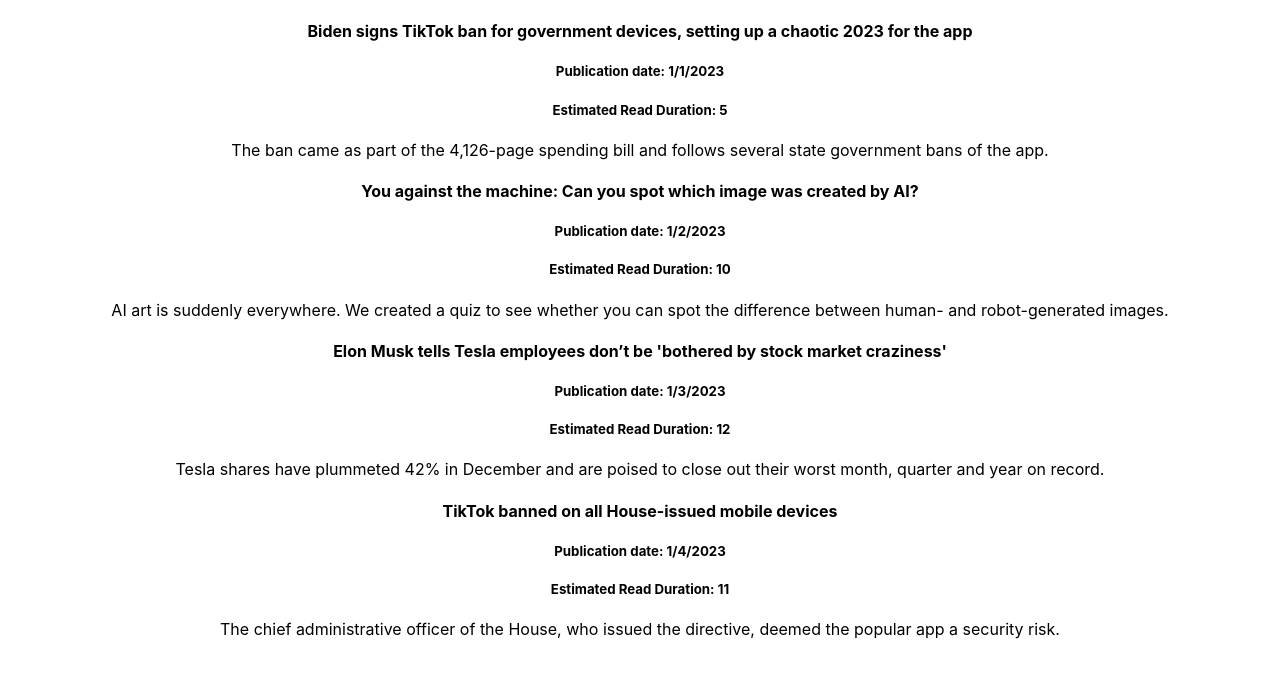
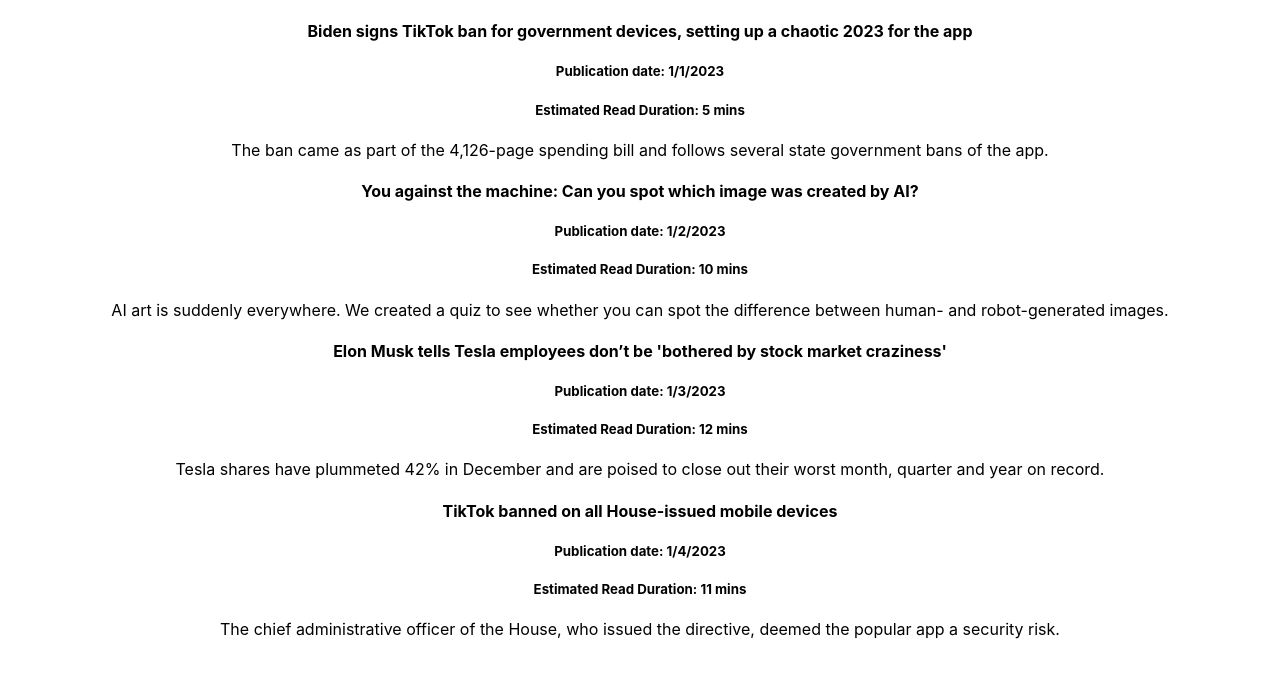
Before and after one commit to musatirgithub/dark-mode, a React (Create React App) app: page / in a window 1280 px wide. Shown: the top 678 px of the page. Built offline with nearby package versions, Linux system fonts and the light colour scheme.

Commit message:
content update

```diff
--- a/src/SingleData.js
+++ b/src/SingleData.js
@@ -5,7 +5,7 @@
     <article>
       <h4>{title}</h4>
       <h5>{`Publication date: ${date.getMonth()}/${date.getDate()}/${date.getFullYear()}`}</h5>
-      <h5>{`Estimated Read Duration: ${length}`}</h5>
+      <h5>{`Estimated Read Duration: ${length} mins`}</h5>
       <p>{description}</p>
     </article>
   );
```
